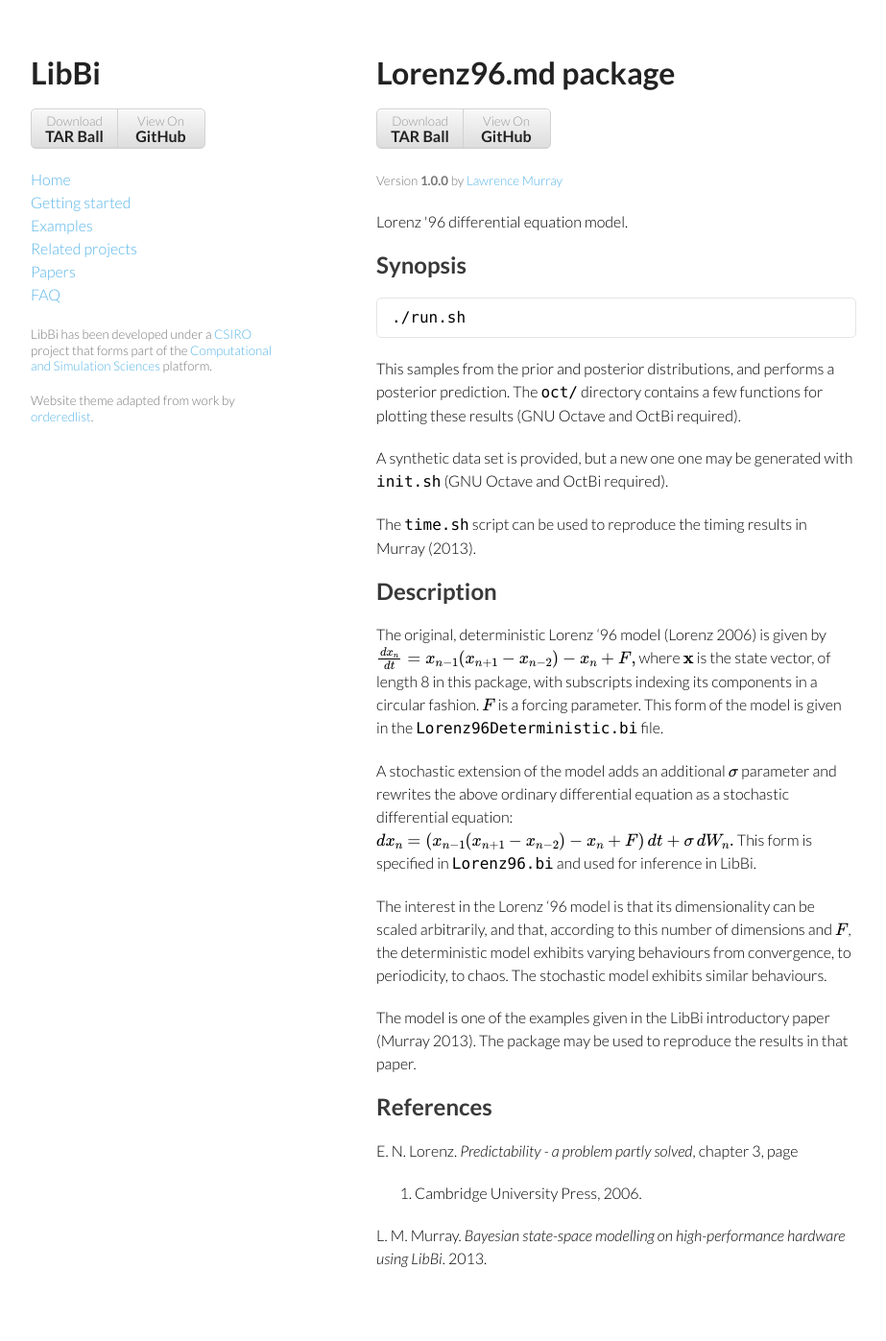
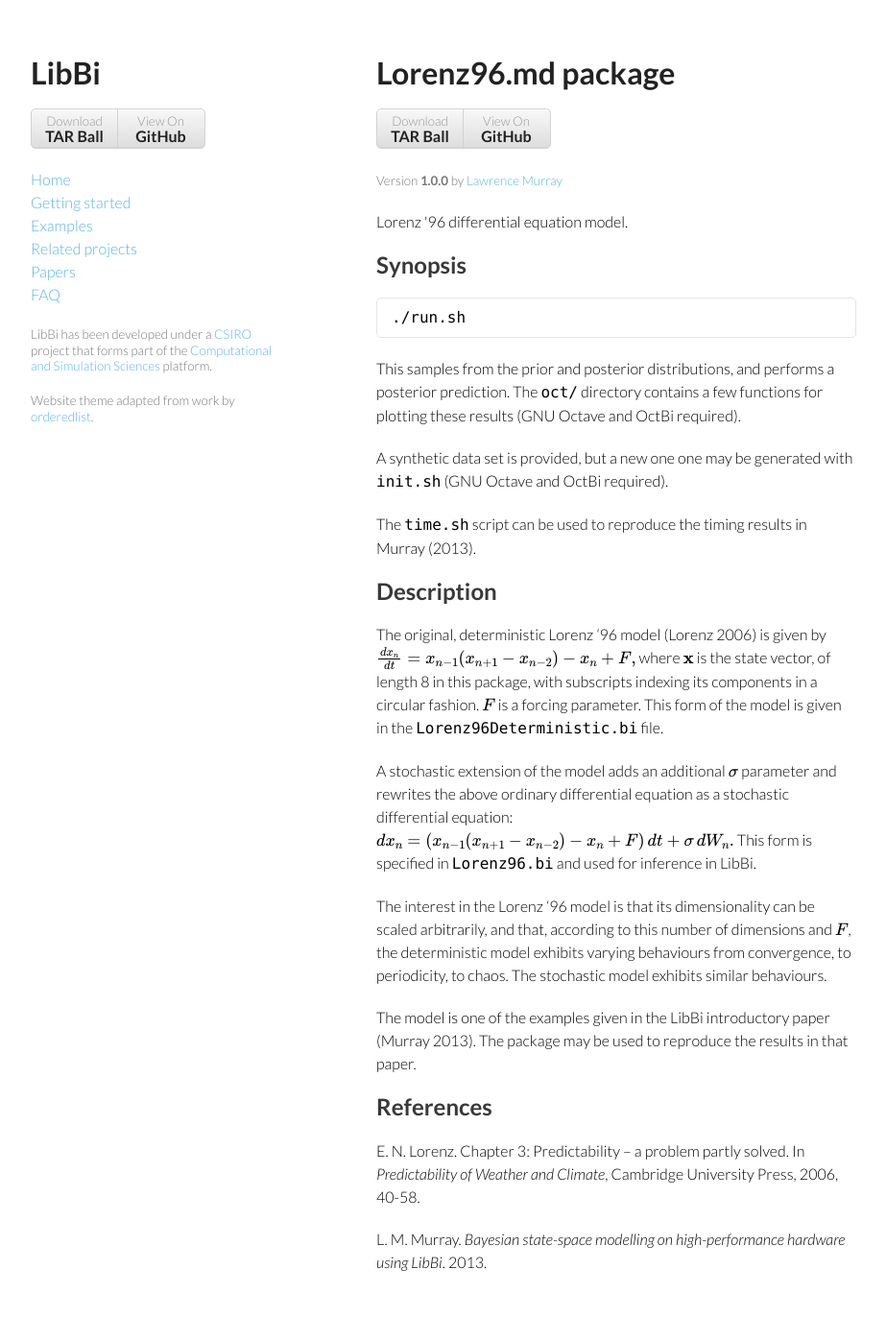
Before and after one commit to lawmurray/LibBi, a Jekyll site: the page built from packages/Lorenz96.md, in a window 1280 px wide. Shown: the whole page at 96% size, without its empty margins (178-1101 px from the left). Built offline with Jekyll 4.4.1, drawn with Linux system fonts in a browser that asks for light colours; formulas are drawn with MathJax 3.

Commit message:
Updated references in Lorenz96 package.

```diff
--- a/packages/Lorenz96.md
+++ b/packages/Lorenz96.md
@@ -51,8 +51,9 @@
 References
 ----------
 
-E. N. Lorenz. *Predictability - a problem partly solved*, chapter 3, page
-118. Cambridge University Press, 2006.
+E. N. Lorenz. Chapter 3: Predictability -- a problem partly solved. In
+*Predictability of Weather and Climate*, Cambridge University Press, 2006,
+40-58.
 
 L. M. Murray. *Bayesian state-space modelling on high-performance hardware
 using LibBi*. 2013.
```
